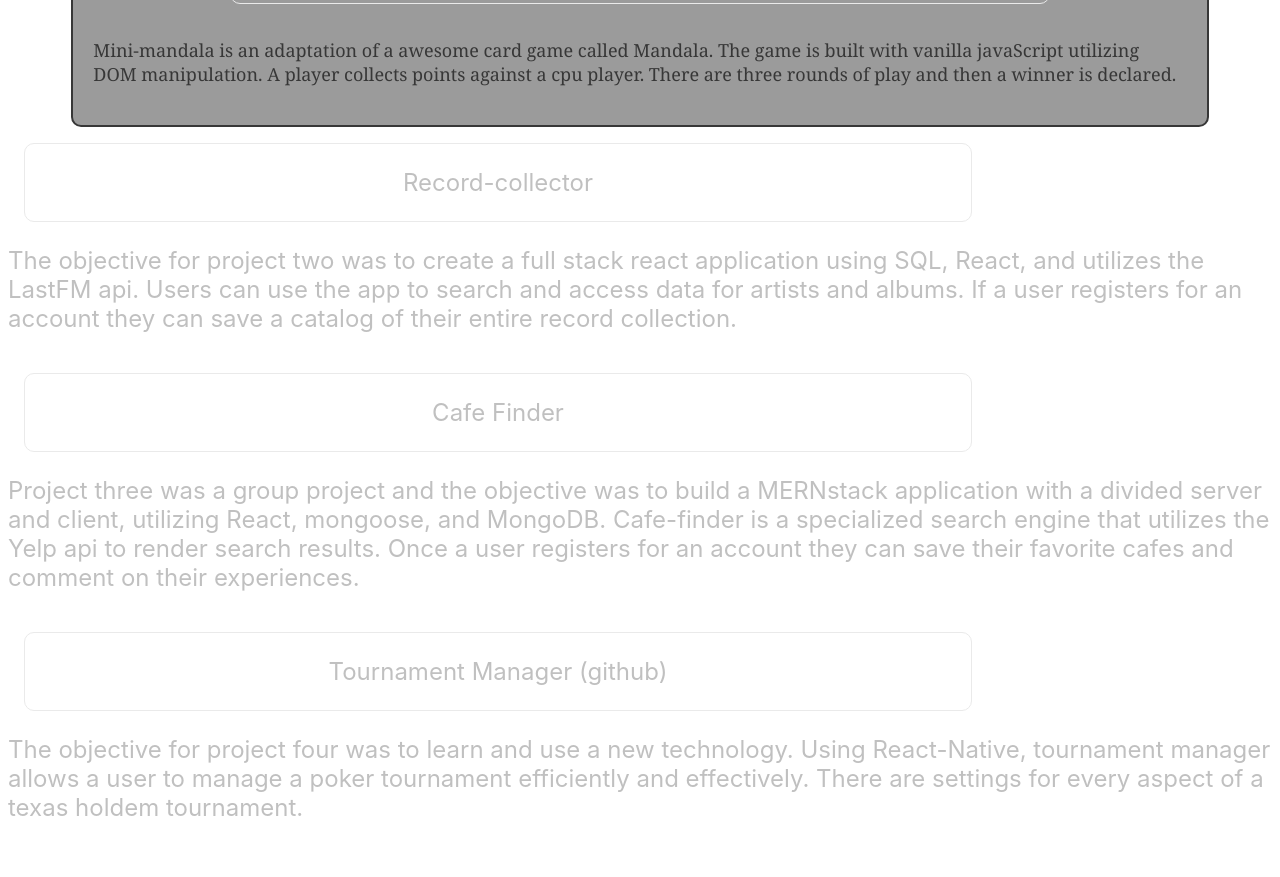
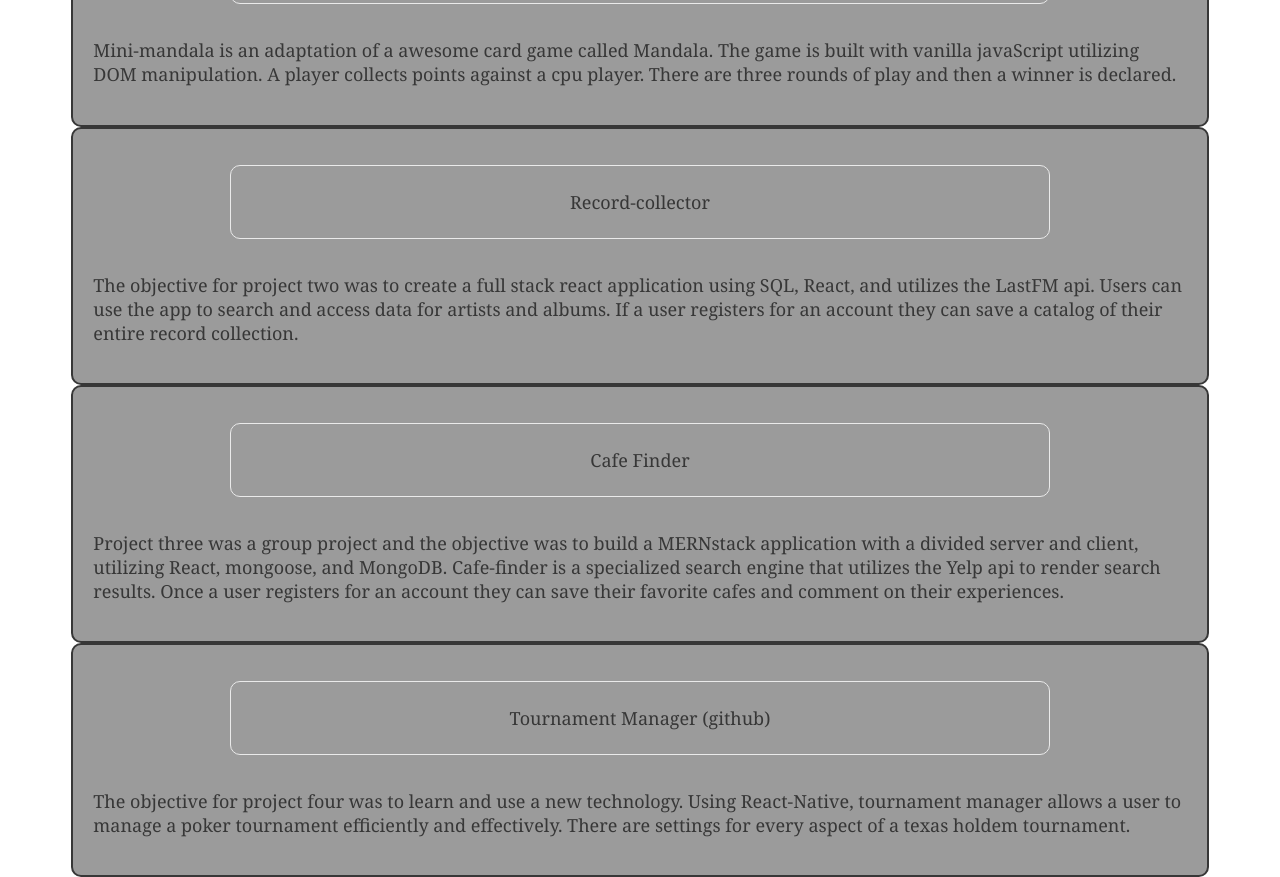
Before and after one commit to Tpalmer111/portfolio, a Next.js app: page /projects in a window 1280 px wide. Shown: the part 820-1697 px from the top of the page. Before the commit the page ends 1666 px from the top, so only its background shows below. Built offline with nearby package versions, Linux system fonts and the light colour scheme.

Commit message:
fixed projects.js bug

```diff
--- a/pages/projects.js
+++ b/pages/projects.js
@@ -20,19 +20,19 @@ export default function About() {
                 </div>
                 <p>Mini-mandala is an adaptation of a awesome card game called Mandala. The game is built with vanilla javaScript utilizing DOM manipulation. A player collects points against a cpu player. There are three rounds of play and then a winner is declared.</p>
             </div>
-            <div className={styles.project}>
+            <div className={styles.outer}>
                 <div className={styles.card}>
                     <Link href="https://reimagined-waddle-tpalmer111.koyeb.app/">Record-collector</Link>
                 </div>
                 <p>The objective for project two was to create a full stack react application using SQL, React, and utilizes the LastFM api.  Users can use the app to search and access data for artists and albums. If a user registers for an account they can save a catalog of their entire record collection.</p>
             </div>
-            <div className={styles.project}>
+            <div className={styles.outer}>
                 <div className={styles.card}>
                     <Link href="https://magnificent-mousse-4e7cf9.netlify.app/">Cafe Finder</Link>
                 </div>
                 <p>Project three was a group project and the objective was to build a MERNstack application with a divided server and client, utilizing React, mongoose, and MongoDB. Cafe-finder is a specialized search engine that utilizes the Yelp api to render search results. Once a user registers for an account they can save their favorite cafes and comment on their experiences.</p>
             </div>
-            <div className={styles.project}>
+            <div className={styles.outer}>
                 <div className={styles.card}>
                     <Link href="https://github.com/Tpalmer111/tournament_manager">Tournament Manager (github)</Link>
                 </div>
```
